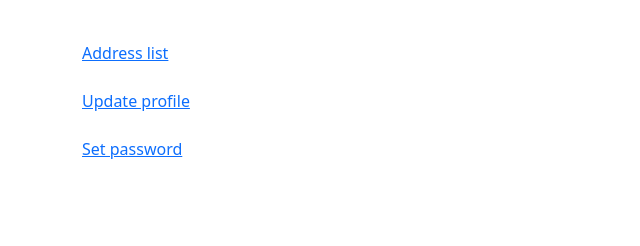
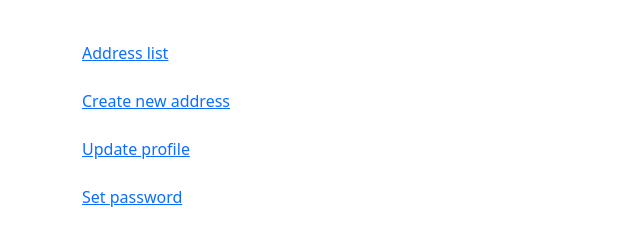
Before and after one commit to jamedadi/yummy, a Django app: template accounts/templates/accounts/customer/profile.html in a window 1280 px wide. Shown: the part 244-490 px from the top of the page, without its empty margins (0-640 px from the left). Run offline with Django 3.2, Linux system fonts and the light colour scheme; the template is opened without the code that fills it, so the values that code supplies are empty; parts of the project's set-up code (start-up, migrations or seed data) failed here and were passed over.

Commit message:
Style(accouns/templates): update template

```diff
--- a/accounts/templates/accounts/customer/profile.html
+++ b/accounts/templates/accounts/customer/profile.html
@@ -7,6 +7,7 @@
     <p>Last name : {{ request.user.last_name }}</p>
     <br>
     <a href="{% url 'address:customer-address-list' %}">Address list</a><br><br>
+    <a href="{% url 'address:customer-address-create' %}">Create new address</a><br><br>
 
     <a href="{% url 'accounts:customer-profile-update' %}">Update profile</a><br><br>
 
```
